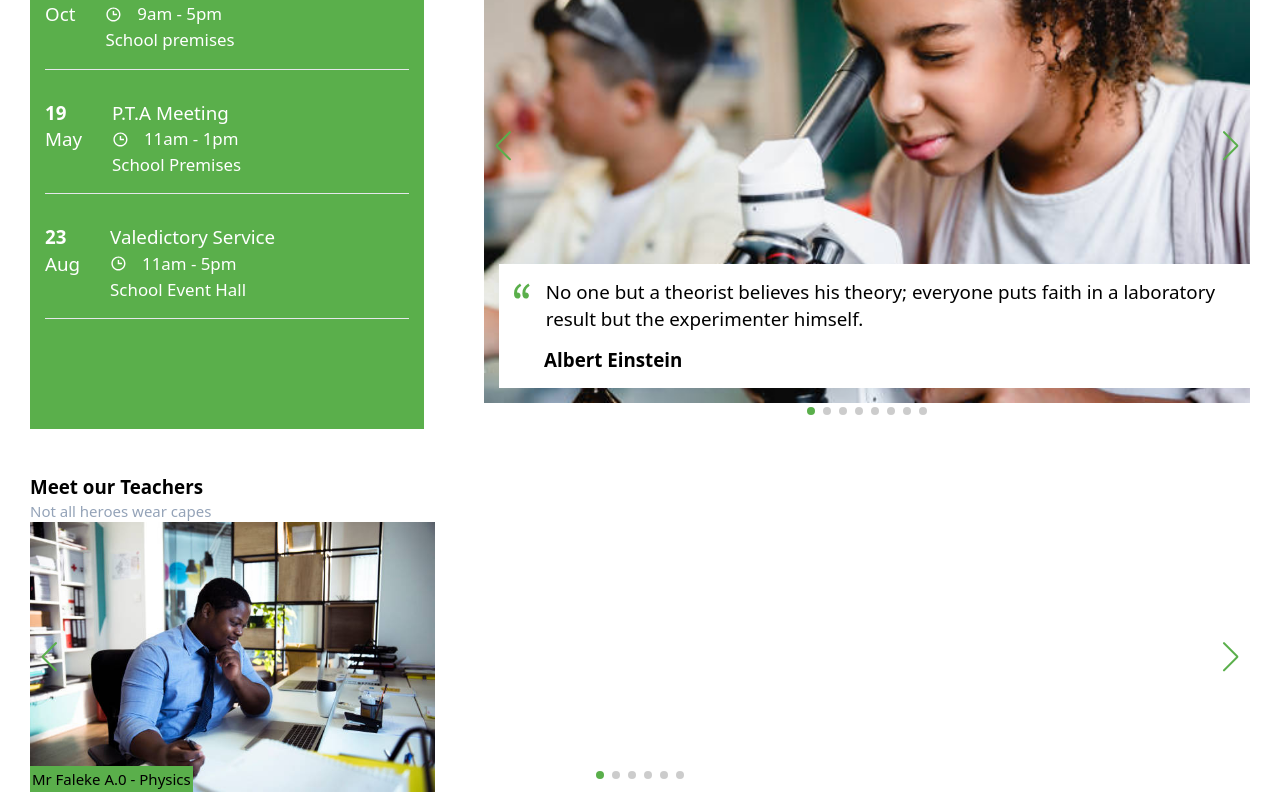
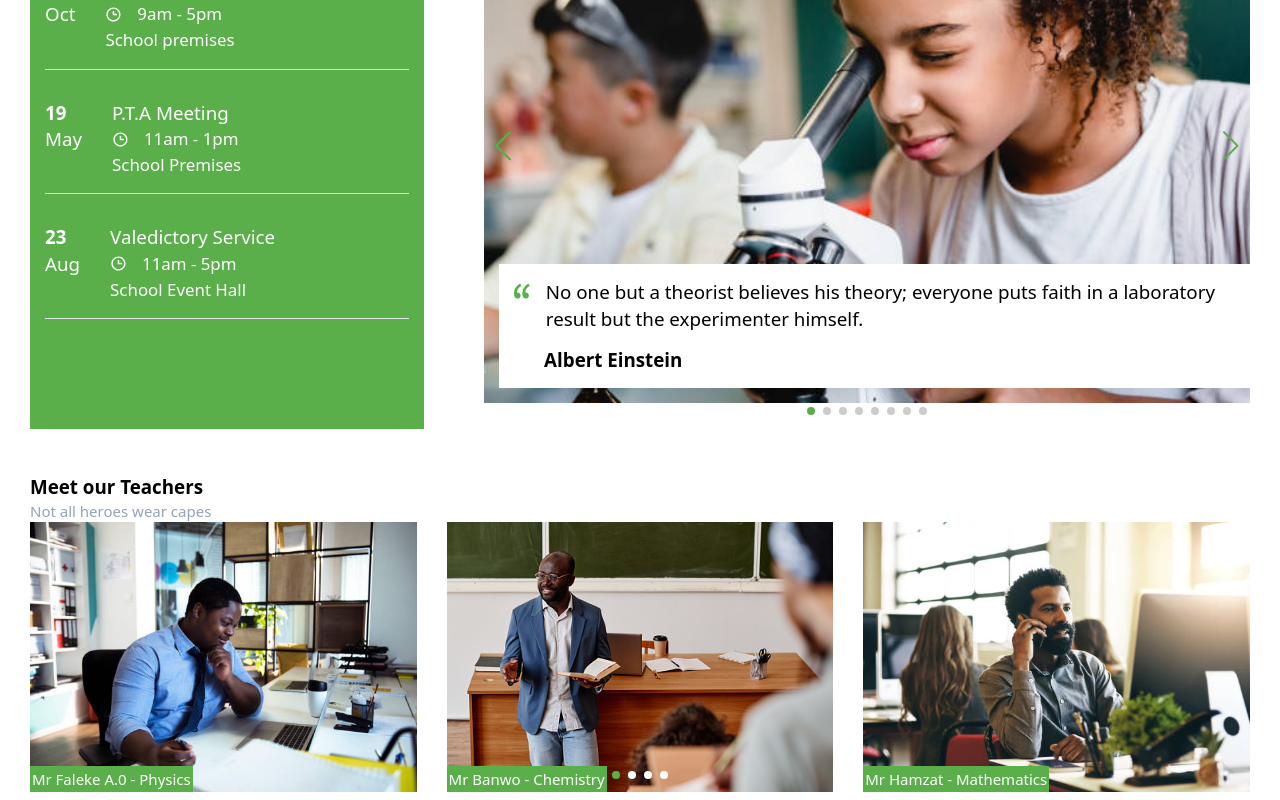
Before and after one commit to timhilehin1/my-school, a React (Vite) app: page / in a window 1280 px wide. Shown: the part 1801-2601 px from the top of the page. Built offline with nearby package versions, Linux system fonts and the light colour scheme.

Commit message:
feat-in-progress : footer

```diff
--- a/src/App.jsx
+++ b/src/App.jsx
@@ -8,6 +8,7 @@ import Academics from './Components/Academics'
 import StudentLife from './Components/StudentLife'
 import Buildings from './Components/Buildings'
 import Teachers from './Components/Teachers'
+import Footer from './Components/Footer'
 
 
 function App() {
@@ -23,7 +24,8 @@ function App() {
               {/* <Academics/> */}
               <StudentLife/>
               <Buildings />
-              <Teachers/>
+              <Teachers />
+              <Footer/>
           </section>
 
 
--- a/src/Components/Buildings.jsx
+++ b/src/Components/Buildings.jsx
@@ -20,9 +20,9 @@ function Buildings(){
         {
             eventsData.map(ev=>{
                 return (
-                    <>
+                    <div key={ev.id}>
 
-                    <div className='events flex gap-8 mt-8  pb-4'>
+                    <div  className='events flex gap-8 mt-8  pb-4'>
                     <div className="">
                     <p className="lg:text-xl text-lg font-bold">{ev.date}</p>
                     <p className="text-xl">{ev.month}</p>
@@ -38,7 +38,7 @@ function Buildings(){
 
                     </div>
                     <hr className="bg-[#f1f5f9]"></hr>
-                    </>
+                    </div>
 
                 )
             })
--- /dev/null
+++ b/src/Components/Footer.jsx
@@ -0,0 +1,10 @@
+import React from "react";
+
+function Footer() {
+    return (
+        <>
+        </>
+    )
+}
+
+export default Footer
--- a/src/Components/Teachers.jsx
+++ b/src/Components/Teachers.jsx
@@ -11,7 +11,7 @@ import {TeachersData } from "./TeachersData";
 function Teachers() {
     return (
         //mobile devices
-        <div className="mt-12 ">
+        <div className="mt-12 lg-mt-24">
                <h3 className="font-semibold text-xl">Meet our Teachers</h3>
                <p className="text-slate-400">Not all heroes wear capes</p>
 
@@ -19,7 +19,9 @@ function Teachers() {
                   style={{
                       "--swiper-navigation-color": "#5AAF4B",
                     "--swiper-navigation-size": "2rem",
-                   "--swiper-pagination-color": "#5AAF4B",
+                    "--swiper-pagination-color": "#5AAF4B",
+                    "--swiper-pagination-bullet-inactive-color": "white",
+                    "--swiper-pagination-bullet-inactive-opacity": "1",
                     }}
        slidesPerView={1}
        spaceBetween={0}
@@ -33,17 +35,17 @@ function Teachers() {
        navigation={true}
        modules={[Pagination, Autoplay, Navigation]}
        pagination={{
-        clickable: true,
+           clickable: true,
+
       }}
-                className="mySwiper">
-
+        className="mySwiper1 md:hidden">
                 {TeachersData.map(el=>{
                     return (
 
-                        <SwiperSlide className="w-full relative">
+                        <SwiperSlide key={el.id} className="w-full relative">
                         <div className="relative">
-                            <img className="h-72 object-cover" src={el.img} />
-                                <p className="px-0.5 py-0.5 flex justify-center bottom-0 absolute bg-[#5AAF4B]">{el.title}</p>
+                            <img className="h-72 object-cover" loading="lazy" src={el.img} />
+                                <p className="px-0.5 py-0.5 flex justify-center bottom-0 absolute bg-[#5AAF4B] text-white">{el.title}</p>
                         </div>
                     </SwiperSlide>
 
@@ -54,6 +56,39 @@ function Teachers() {
 
        </Swiper>
 
+            {/* //desktop screens */}
+            <Swiper
+            style={{
+                "--swiper-pagination-color": "#5AAF4B",
+                    "--swiper-pagination-bullet-inactive-color": "white",
+                    "--swiper-pagination-bullet-inactive-opacity": "1",
+                  "--swiper-pagination-bullet-transform": "translateY(50px)"
+
+                    }}
+        slidesPerView={3}
+        spaceBetween={30}
+        pagination={{
+            clickable: true,
+
+        }}
+        modules={[Pagination]}
+        className="mySwiper hidden md:block">
+
+ {TeachersData.map(el=>{
+     return (
+    <SwiperSlide key={el.id} className="w-full relative">
+    <div className="relative">
+        <img className="h-72 object-cover" loading="lazy" src={el.img} />
+        <p className="px-0.5 py-0.5 flex justify-center bottom-0 absolute bg-[#5AAF4B] text-white">{el.title}</p>
+        </div>
+    </SwiperSlide>
+ )
+})
+ }
+
+</Swiper>
+
+
 
             <div>
             </div>
--- a/src/Components/eventsData.jsx
+++ b/src/Components/eventsData.jsx
@@ -21,7 +21,7 @@ export const eventsData = [
     },
 
     {
-        id:2,
+        id:3,
         date:"23",
         month:"Aug",
         title:"Valedictory Service",
--- a/src/index.css
+++ b/src/index.css
@@ -76,6 +76,20 @@ html {
     color: #5AAF4B !important;
 }
 
+.swiper-pagination {
+    bottom: -200px;
+    /* adjust this value to move the bullets further down */
+}
+
+/* .mySwiper1 .swiper-pagination-bullet {
+    margin-top: 50px;
+    z-index: 5;
+
+
+} */
+
+
+
 .swiper-slide {
     /* text-align: center;
     font-size: 18px;
```
